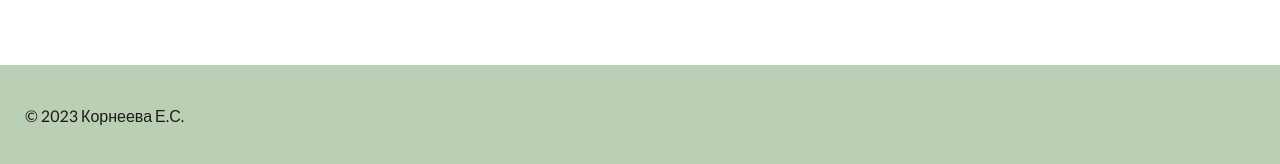
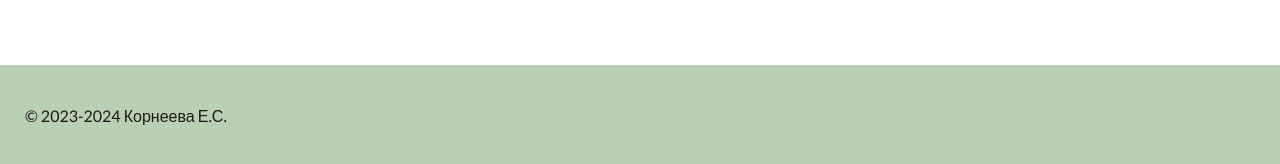
Before and after one commit to Li18ko/Course-Project, a PHP site: page /index.php in a window 1280 px wide. Shown: the part 633-797 px from the top of the page. Run offline with PHP 8.4, Linux system fonts and the light colour scheme; data that the repository does not hold is empty.

Commit message:
обновление года

```diff
--- a/index.php
+++ b/index.php
@@ -334,7 +334,7 @@ include 'db.php';
     </main>
 
     <footer>
-        <p>&copy; 2023 Корнеева Е.С.</p>
+        <p>&copy; 2023-2024 Корнеева Е.С.</p>
     </footer>
 
     <script src="script.js"></script>
```
